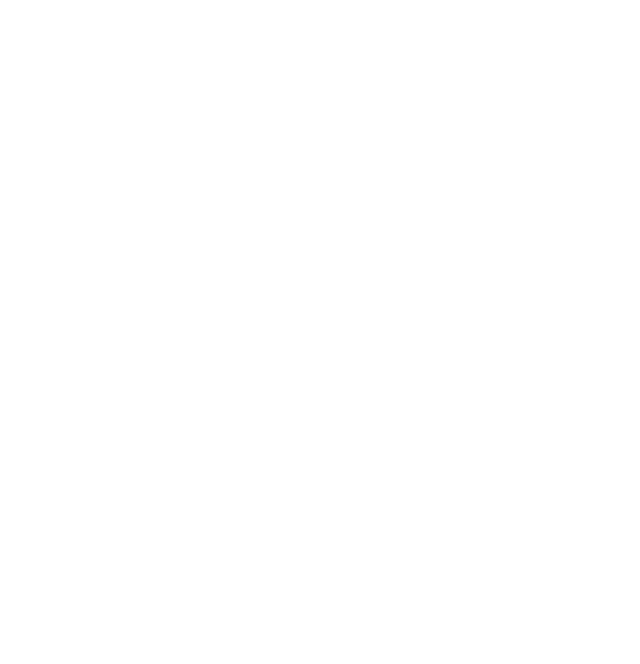
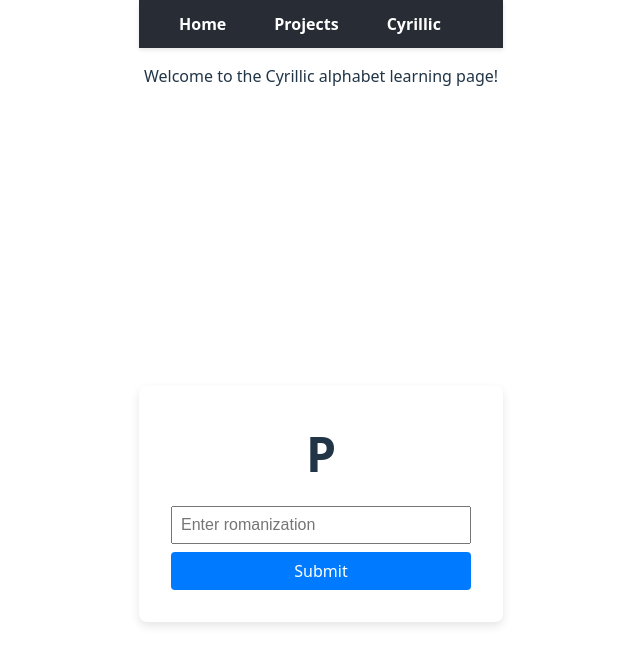
Before and after one commit to FerdiaMT/ferdiaPortfolio, a React (Vite) app: page /cyrillic in a window 1280 px wide. Before the commit this address had no page. Shown: the top 664 px of the page, without its empty margins (319-959 px from the left). Built offline with nearby package versions, Linux system fonts and the light colour scheme.

Commit message:
demo project hosted on the portfolio as a cyrillic learning tool

```diff
--- a/src/App.jsx
+++ b/src/App.jsx
@@ -7,6 +7,7 @@
 import Home from './components/home.jsx'
 import Layout from './components/Layout.jsx'
 import Projects from './components/Projects.jsx'
+import Cyrillic from './components/Cyrillic.jsx'
 
 function App() {
   return (
@@ -15,6 +16,7 @@
         <Route path="/" element={<Layout />}>
           <Route index element={<Home />} />
           <Route path="projects" element={<Projects />} />
+          <Route path="cyrillic" element={<Cyrillic />} />
         </Route>
       </Routes>
     </BrowserRouter>
--- /dev/null
+++ b/src/components/Cyrillic.jsx
@@ -0,0 +1,13 @@
+import React from "react";
+import RussianRomanizationQuiz from    "./RussianRomanizationQuiz";
+function Cyrillic() {
+    return (
+        <div className="crLearning">
+            <p>Welcome to the Cyrillic alphabet learning page!</p>
+
+            <RussianRomanizationQuiz/>
+        </div>
+    );
+}
+
+export default Cyrillic;
--- a/src/components/Layout.jsx
+++ b/src/components/Layout.jsx
@@ -6,12 +6,19 @@
     <>
       <nav className="toolbar">
         <ul>
+
           <li>
             <Link to="/">Home</Link>
           </li>
-            <li>
+
+          <li>
              <Link to="/projects">Projects</Link>
           </li>
+
+          <li>
+             <Link to="/cyrillic">Cyrillic</Link>
+          </li>
+
         </ul>
       </nav>
 
--- /dev/null
+++ b/src/components/RussianRomanizationQuiz.jsx
@@ -0,0 +1,101 @@
+import React, { useState } from "react";
+
+const russianToRomanization = {
+  "А": "a",  "Б": "b",  "В": "v",  "Г": "g",  "Д": "d",
+  "Е": "e",  "Ё": "yo", "Ж": "zh", "З": "z",  "И": "i",
+  "Й": "y",  "К": "k",  "Л": "l",  "М": "m",  "Н": "n",
+  "О": "o",  "П": "p",  "Р": "r",  "С": "s",  "Т": "t",
+  "У": "u",  "Ф": "f",  "Х": "kh","Ц": "ts", "Ч": "ch",
+  "Ш": "sh", "Щ": "shch", "Ъ": "\"", "Ы": "y", "Ь": "'",
+  "Э": "e",  "Ю": "yu", "Я": "ya"
+};
+
+const characters = Object.keys(russianToRomanization);
+
+function getRandomCharacter() {
+  const randomIndex = Math.floor(Math.random() * characters.length);
+  return characters[randomIndex];
+}
+
+export default function RussianRomanizationQuiz() {
+  const [currentChar, setCurrentChar] = useState(getRandomCharacter());
+  const [input, setInput] = useState("");
+  const [error, setError] = useState("");
+
+  const correctAnswer = russianToRomanization[currentChar];
+
+  const handleSubmit = (e) => {
+    e.preventDefault();
+    if (input.trim().toLowerCase() === correctAnswer) {
+      setError("");
+      setInput("");
+      setCurrentChar(getRandomCharacter());
+    } else {
+      setError(`${currentChar} = ${correctAnswer}`);
+    }
+  };
+
+  return (
+    <div style={styles.container}>
+      <div style={styles.card}>
+        <div style={styles.character}>{currentChar}</div>
+        <form onSubmit={handleSubmit}>
+          <input
+            type="text"
+            value={input}
+            onChange={(e) => setInput(e.target.value)}
+            placeholder="Enter romanization"
+            style={styles.input}
+          />
+          <button type="submit" style={styles.button}>Submit</button>
+        </form>
+        {error && <div style={styles.error}>{error}</div>}
+      </div>
+    </div>
+  );
+}
+
+const styles = {
+  container: {
+    display: "flex",
+    minHeight: "100vh",
+    justifyContent: "center",
+    alignItems: "center",
+    backgroundColor: "#rgba(0,0,0,0.1)",
+  },
+  card: {
+    backgroundColor: "#rgba(0,0,0,0.1)",
+    padding: "2rem",
+    borderRadius: "8px",
+    boxShadow: "0 4px 10px rgba(0,0,0,0.1)",
+    textAlign: "center",
+    width: "300px",
+  },
+  character: {
+    fontSize: "48px",
+    fontWeight: "bold",
+    marginBottom: "1rem",
+  },
+  input: {
+    width: "100%",
+    padding: "8px",
+    fontSize: "16px",
+    marginBottom: "0.5rem",
+    boxSizing: "border-box",
+  },
+  button: {
+    width: "100%",
+    padding: "8px",
+    fontSize: "16px",
+    backgroundColor: "#007BFF",
+    color: "#fff",
+    border: "none",
+    borderRadius: "4px",
+    cursor: "pointer",
+  },
+  error: {
+    marginTop: "1rem",
+    color: "red",
+    fontWeight: "bold",
+  },
+};
```
